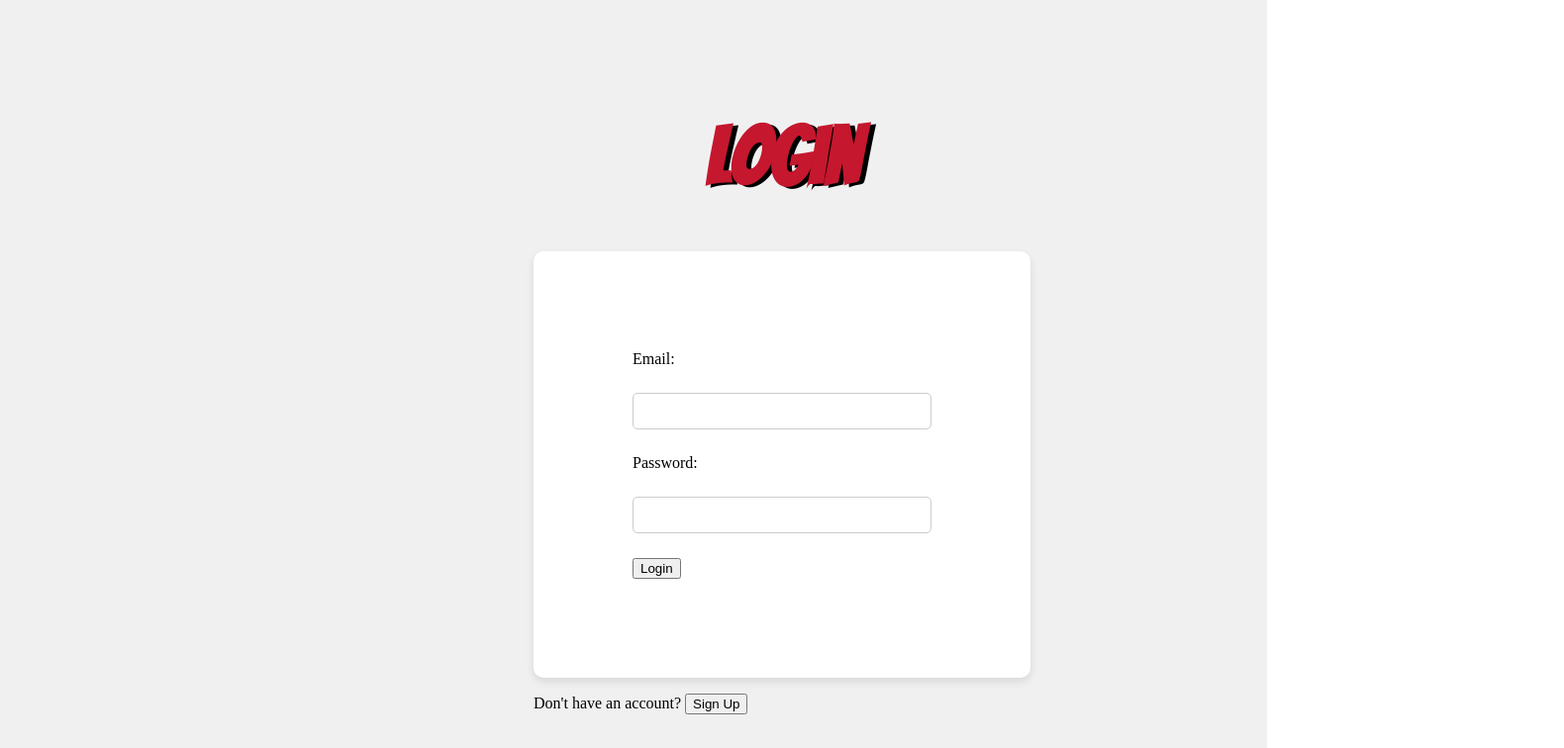
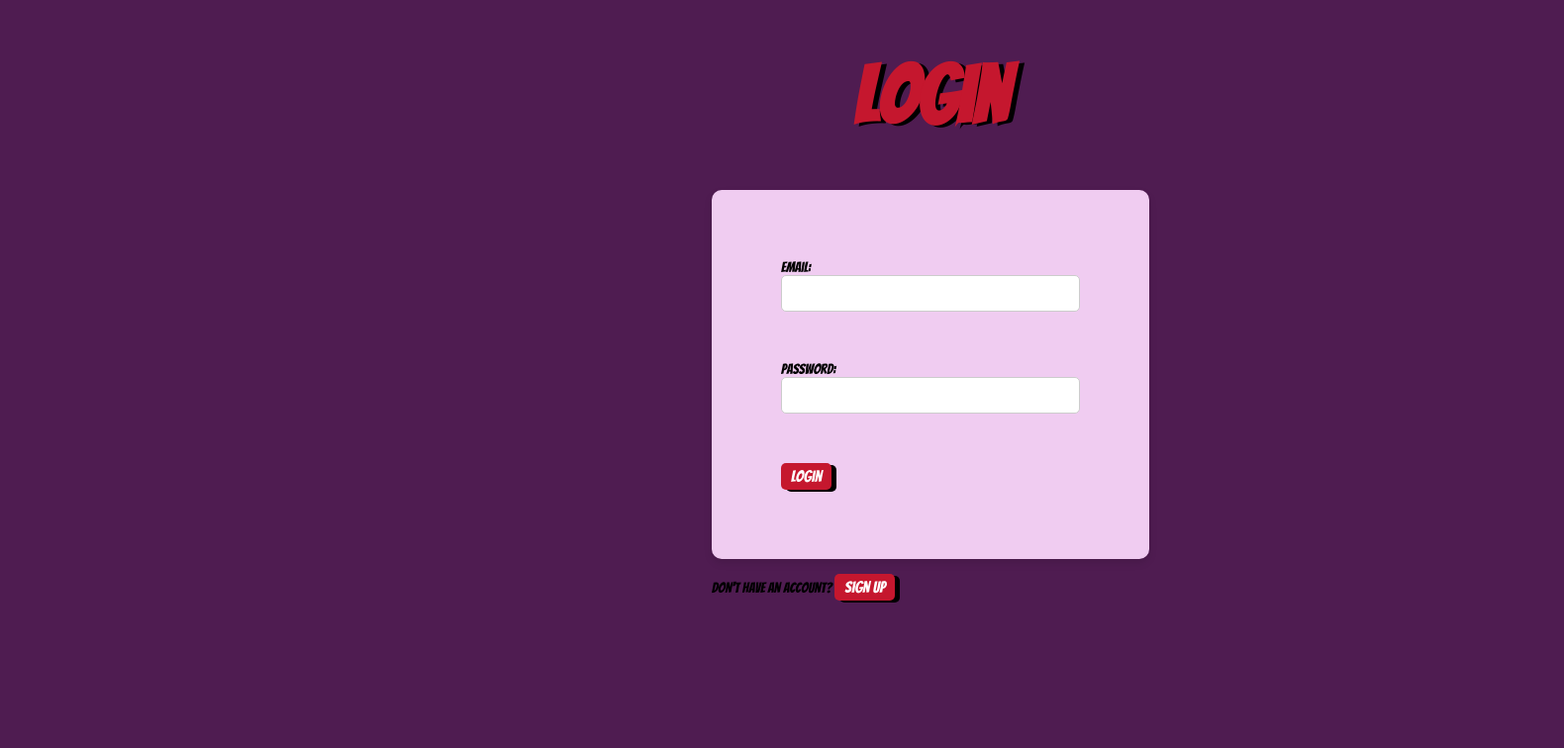
Before and after one commit to LilyBurton/helluva-challenge, a React (Create React App) app: page /login in a window 1280 px wide. Shown: the top 756 px of the page at 99% size, 1580 px wide, since content can reach past the window. Built offline with nearby package versions, Linux system fonts and the light colour scheme; a web font is replaced by a local one.

Commit message:
adding styling and tests

```diff
--- a/package.json
+++ b/package.json
@@ -33,5 +33,10 @@
       "last 1 firefox version",
       "last 1 safari version"
     ]
+  },
+  "devDependencies": {
+    "@testing-library/dom": "^10.4.1",
+    "@testing-library/jest-dom": "^6.8.0",
+    "@testing-library/react": "^16.3.0"
   }
 }
--- a/src/App.css
+++ b/src/App.css
@@ -235,7 +235,8 @@ button.trope-button.hard:hover { background-color: #D72638; }
   align-items: center;
   justify-content: center;
   height: 100vh;
-  background-color: #f0f0f0;
+  width: 100%;
+  background-color: #4F1C51;
   padding-left: 300px;
 }
 
@@ -250,8 +251,8 @@ button.trope-button.hard:hover { background-color: #D72638; }
 .auth-form {
   flex-direction: column;
   align-items: center;
-  background-color: #fff;
-  padding: 100px;
+  background-color: #f0ccf1;
+  padding: 70px;
   border-radius: 10px;
   box-shadow: 0 4px 8px rgba(0,0,0,0.1);
 }
@@ -261,7 +262,34 @@ button.trope-button.hard:hover { background-color: #D72638; }
   flex-direction: column;
   width: 300px;
   padding: 10px 0;
-  margin: 25px 0;
+  margin: 50px 0;
   border: 1px solid #ccc;
   border-radius: 5px;
 }
+
+.auth-form input:first-of-type {
+  margin-top: 0;
+}
+
+.auth-form-container {
+  height: 100vh;
+  font-family: 'Bangers', cursive;
+  font-size: 0.9rem;
+}
+
+.auth-form-button {
+  font-family: 'Bangers', cursive;
+  font-size: 1rem;
+  background-color: #C5172E;
+  color: white;
+  border: none;
+  padding: 5px 10px;
+  border-radius: 5px;
+  cursor: pointer;
+  box-shadow: 5px 2px black;
+  transition: transform 0.2s;
+}
+.auth-form-button:hover {
+  transform: scale(1.2);
+
+}
--- a/src/AuthForm.js
+++ b/src/AuthForm.js
@@ -102,7 +102,7 @@ function AuthForm() { // Encapsulate within a functional component
   };
 
   return (
-    <div>
+    <div className="auth-form-container">
       <h1 className="auth-form-title">{loginMode ? 'Login' : 'Sign Up'}</h1>
       <form className="auth-form" onSubmit={handleSubmit}>
         {!loginMode && ( // Only show name field if not in login mode
@@ -153,13 +153,13 @@ function AuthForm() { // Encapsulate within a functional component
             {errors.confirmPassword && <p style={{ color: 'red' }}>{errors.confirmPassword}</p>}
           </div>
         )}
-        <button type="submit" disabled={isLoading}>
+        <button type="submit" disabled={isLoading} className="auth-form-button">
           {isLoading ? 'Processing...' : (loginMode ? 'Login' : 'Sign Up')}
         </button>
       </form>
       <p>
         {loginMode ? "Don't have an account?" : "Already have an account?"}{' '}
-        <button type="button" onClick={() => setLoginMode(!loginMode)}>
+        <button className="auth-form-button" type="button" onClick={() => setLoginMode(!loginMode)}>
           {loginMode ? 'Sign Up' : 'Login'}
         </button>
       </p>
```
Also changed, not shown: 2 other files (tests, documents, lock files or other folders).
